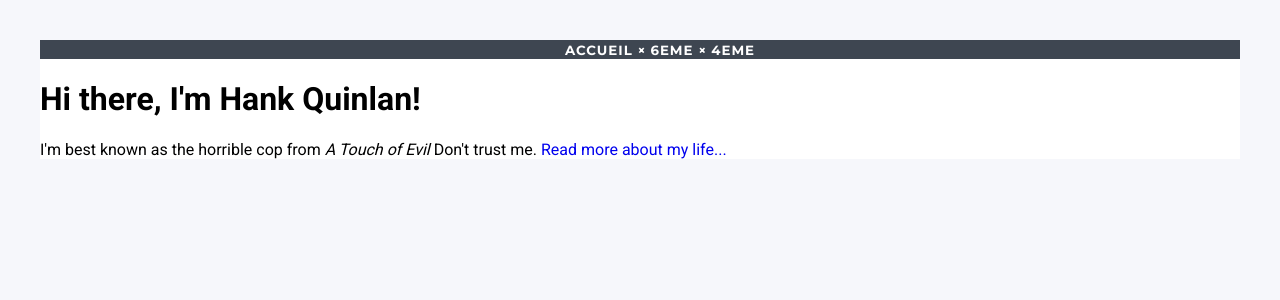
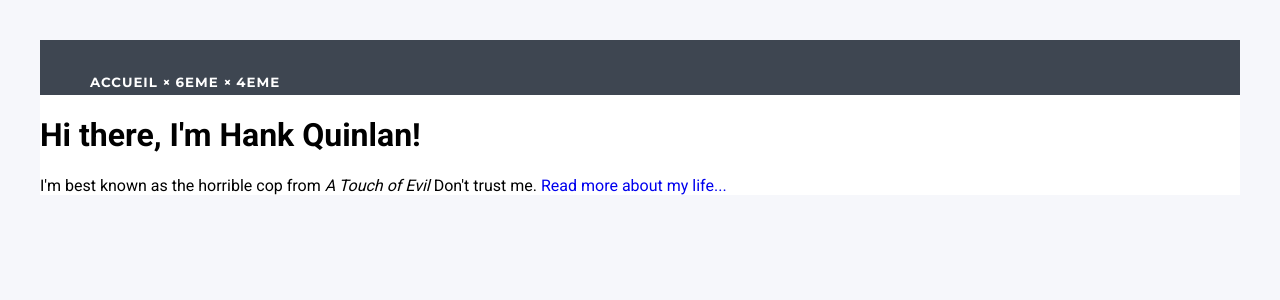
Before and after one commit to DangSinslay/DangSinslay.github.io, a Jekyll site: the page built from index.html, in a window 1280 px wide. Shown: the top 300 px of the page. Built offline with Jekyll 4.4.1, drawn with Linux system fonts in a browser that asks for light colours.

Commit message:
Update main.css

```diff
--- a/css/main.css
+++ b/css/main.css
@@ -31,9 +31,10 @@ header {
 }
 
 nav {
-        background: #3E4651;
-        padding: 0px 10px;
-        text-align: center;
+	background: #3E4651;
+	height: 35px;
+	line-height: 32px;
+	padding: 10px;
 }
 
 nav ul li {
```
